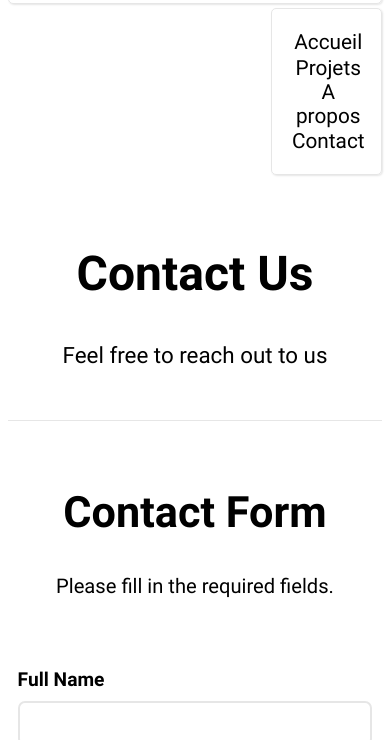
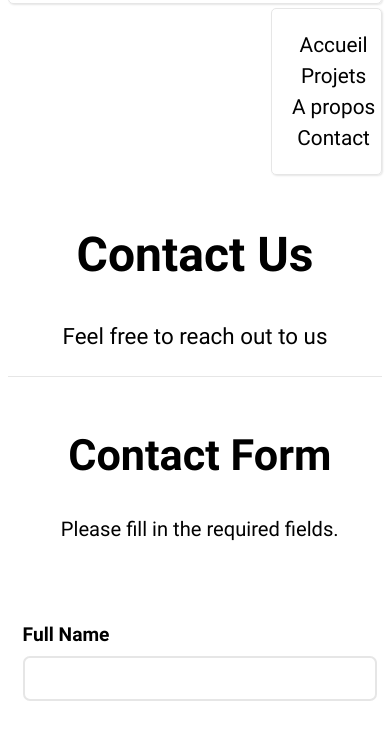
Before and after one commit to Bryan-McCalloway/Portfolio, a plain HTML site: page contact.html in a window 390 px wide. Both pictures are taken after a click on the button 315 px from the left and 57 px from the top of the page. Shown: the part 102-842 px from the top of the page. Drawn offline with Linux system fonts and the light colour scheme.

Commit message:
Reduction of margins.

```diff
--- a/css/contact.css
+++ b/css/contact.css
@@ -77,6 +77,8 @@ a {
     text-decoration: none;
     font-family: "Roboto-regular";
     box-shadow: 1px 1px 2px #e6e6e6;
+    white-space: nowrap;
+    width: auto;
 }
 
 .show {
@@ -221,6 +223,10 @@ input {
 }
 
 @media (max-width: 681px) {
+    .section {
+        padding: 5px;
+    }
+
     .contact {
         display: none;
     }
@@ -234,6 +240,9 @@ input {
         font-size: 1.5em;
     }
 
+    .title {
+        margin: 0.2em 0em;
+    }
     .contact-form {
         grid-template-columns: 1fr;
     }
```
